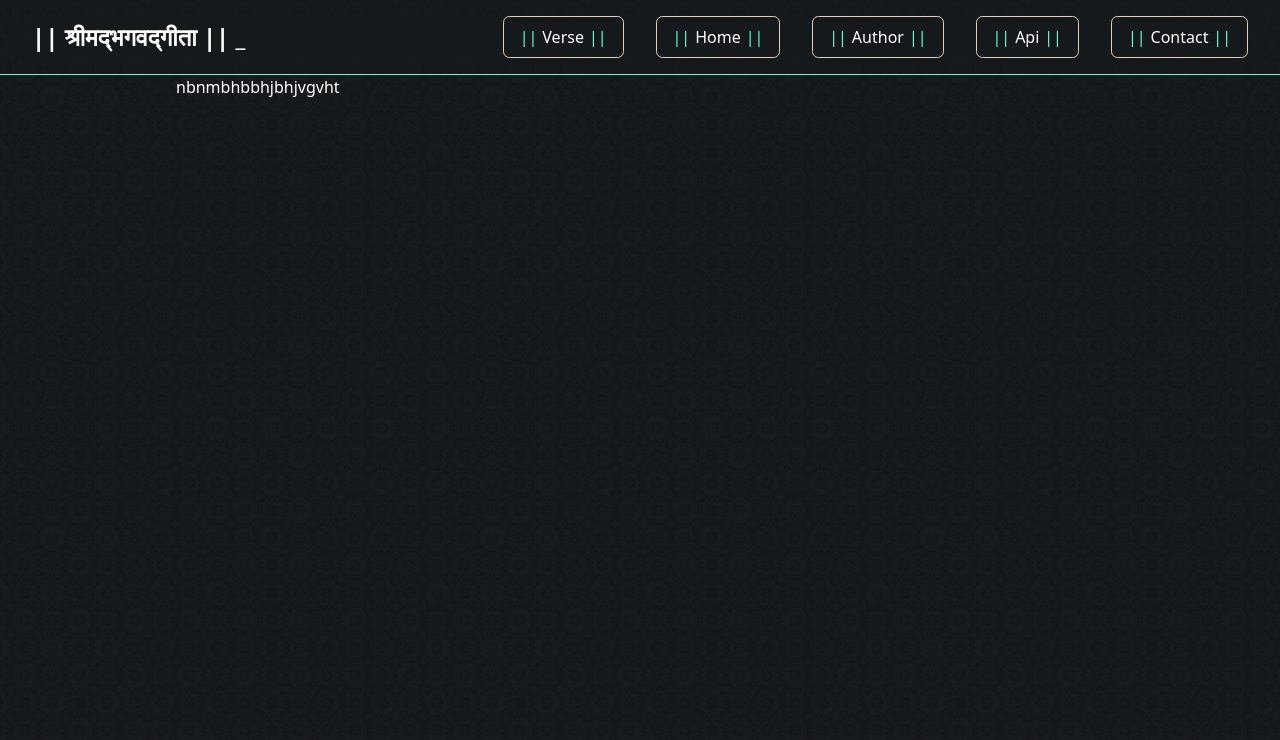
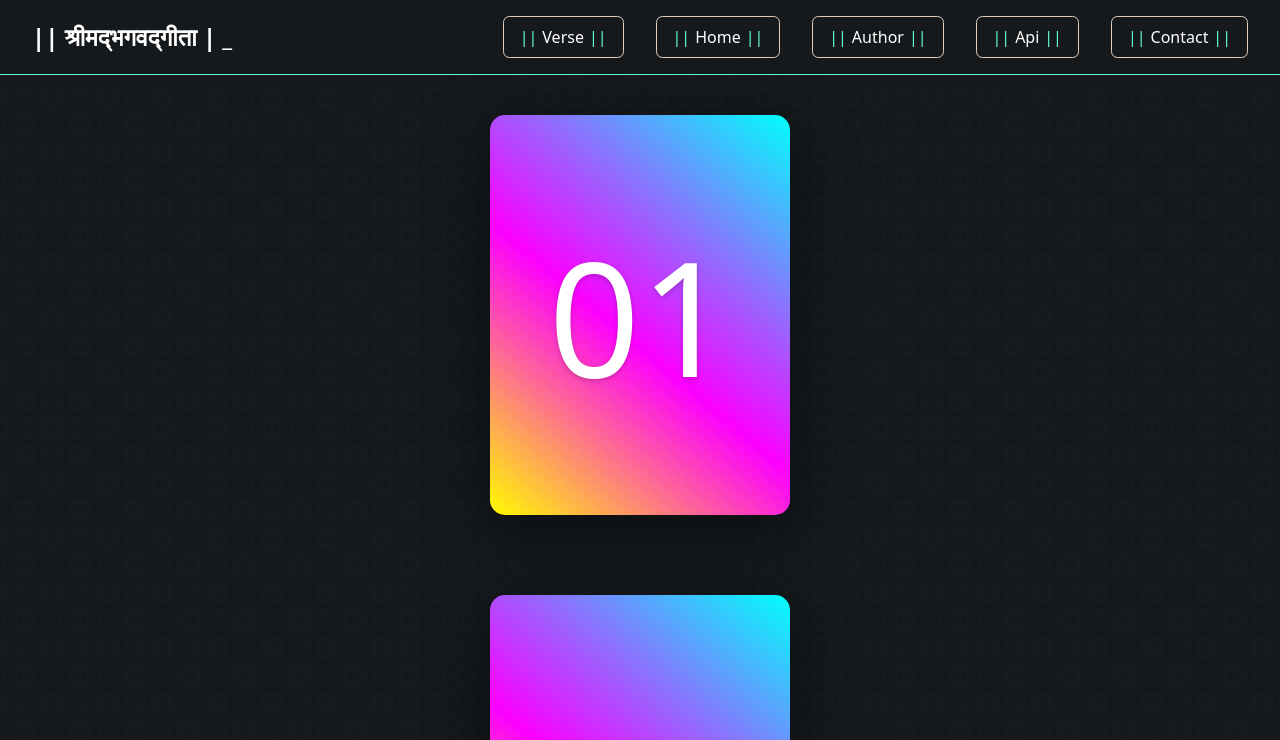
Before and after one commit to the-amazing-atharva/bhagavadgitaapi, a Next.js app: page /chapters in a window 1280 px wide. Shown: the top 740 px of the page. Built offline with nearby package versions, Linux system fonts and the light colour scheme.

Commit message:
added container

```diff
--- a/components/ChapterContainer.tsx
+++ b/components/ChapterContainer.tsx
@@ -1,12 +1,77 @@
 import React from "react";
+import styles from "../styles/chapters.module.css";
 
-const Component = () => {
+const Component = async () => {
+  const data = await fetch("/api/chapter").then((res) => res.json());
   return (
-    <div className="container">
-      <div className="row">nbnmbhbbhjbhjvgvht</div>
-    </div>
+    <>
+      {data.map(
+        ({
+          id,
+          chapter_number,
+          chapter_summary,
+          chapter_summary_hindi,
+          name_translation,
+          verse_count,
+        }: any) => {
+          return (
+            <>
+              <div className={styles.container}>
+                <div className={styles.card}>
+                  <div className={`${styles.face} ${styles.face1}`}>
+                    <div className="content">
+                      <span className={styles.stars}></span>
+                      <h2 className={styles.cardText}>
+                        {data.name_translation}
+                      </h2>
+                      <p className={styles.cardText}>
+                        Java is a class-based, object-oriented programming
+                        language that is designed to have as few implementation
+                        dependencies as possible.
+                      </p>
+                    </div>
+                  </div>
+                  <div className={`${styles.face} ${styles.face2}`}>
+                    <h2>01</h2>
+                  </div>
+                </div>
+              </div>
+            </>
+          );
+        }
+      )}
+    </>
   );
 };
+
+// import { useState, useEffect } from "react";
+
+// function MyComponent() {
+//   const [promiseData, setPromiseData] = useState<DataType | null>(null);
+//   const [isLoading, setIsLoading] = useState(true);
+//   const [error, setError] = useState<Error | null>(null);
+
+//   useEffect(() => {
+//     setIsLoading(true);
+//     myPromise()
+//       .then((data: DataType) => {
+//         setPromiseData(data);
+//         setIsLoading(false);
+//       })
+//       .catch((e: Error) => {
+//         setError(e);
+//         setIsLoading(false);
+//       });
+//   }, []);
+
+//   if (isLoading) {
+//     return <div>Loading...</div>;
+//   } else if (error) {
+//     return <div>Error: {error.message}</div>;
+//   } else {
+//     return <div>Data: {promiseData}</div>;
+//   }
+// }
 
 const ChapterContainer = () => {
   return (
--- /dev/null
+++ b/styles/chapters.module.css
@@ -0,0 +1,98 @@
+/* @import url("https://fonts.googleapis.com/css2?family=Righteous&display=swap"); */
+/* body {
+  margin: 0;
+  padding: 0;
+  display: flex;
+  justify-content: center;
+  align-items: center;
+  font-family: "Righteous", cursive;
+  min-height: 100vh;
+  background-color: #a9c9ff;
+  background-image: linear-gradient(180deg, #a9c9ff 0%, #ffbbec 100%);
+} */
+.container {
+  max-width: 100vw;
+  display: grid;
+  grid-template-columns: repeat(auto-fit, minmax(300px, 1fr));
+  grid-gap: 35px;
+  margin: 0 auto;
+  padding: 40px 0;
+}
+.container .card {
+  position: relative;
+  width: 300px;
+  height: 400px;
+  margin: 0 auto;
+  background: #000;
+  border-radius: 15px;
+  box-shadow: 0 15px 60px rgba(0, 0, 0, 0.5);
+}
+.container .card .face {
+  position: absolute;
+  bottom: 0;
+  left: 0;
+  width: 100%;
+  height: 100%;
+  display: flex;
+  justify-content: center;
+  align-items: center;
+}
+.container .card .face.face1 {
+  box-sizing: border-box;
+  padding: 20px;
+}
+.container .card .face.face1 h2 {
+  margin: 0;
+  padding: 0;
+}
+.container .card .face.face1 .cardText {
+  background-color: #fffc00;
+  background-clip: text;
+  -webkit-background-clip: text;
+  -webkit-text-fill-color: transparent;
+}
+.container .card .face.face2 {
+  transition: 0.5s;
+}
+.container .card .face.face2 h2 {
+  margin: 0;
+  padding: 0;
+  font-size: 10em;
+  color: #fff;
+  transition: 0.5s;
+  text-shadow: 0 2px 5px rgba(0, 0, 0, 0.2);
+  z-index: 10;
+}
+.container .card:hover .face.face2 {
+  height: 60px;
+}
+.container .card:hover .face.face2 h2 {
+  font-size: 2em;
+}
+.container .card:nth-child(1) .face.face2 {
+  background-image: linear-gradient(
+    40deg,
+    #fffc00 0%,
+    #fc00ff 45%,
+    #00fffc 100%
+  );
+  border-radius: 15px;
+}
+.container .card:nth-child(2) .face.face2 {
+  background-image: linear-gradient(
+    40deg,
+    #fc00ff 0%,
+    #00fffc 45%,
+    #fffc00 100%
+  );
+  border-radius: 15px;
+}
+.container .card:nth-child(3) .face.face2 {
+  background-image: linear-gradient(
+    40deg,
+    #00fffc 0%,
+    #fc00ff 45%,
+    #fffc00 100%
+  );
+  border-radius: 15px;
+}
```
